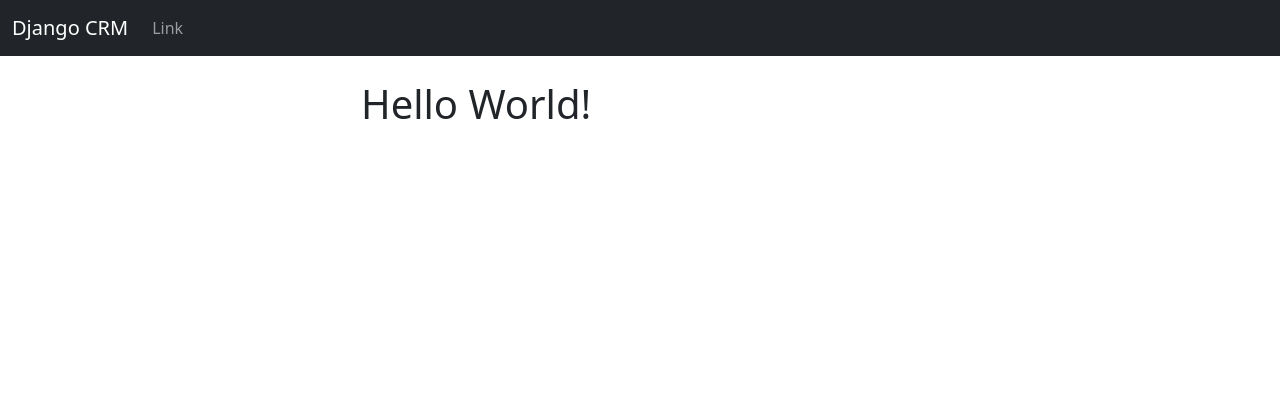
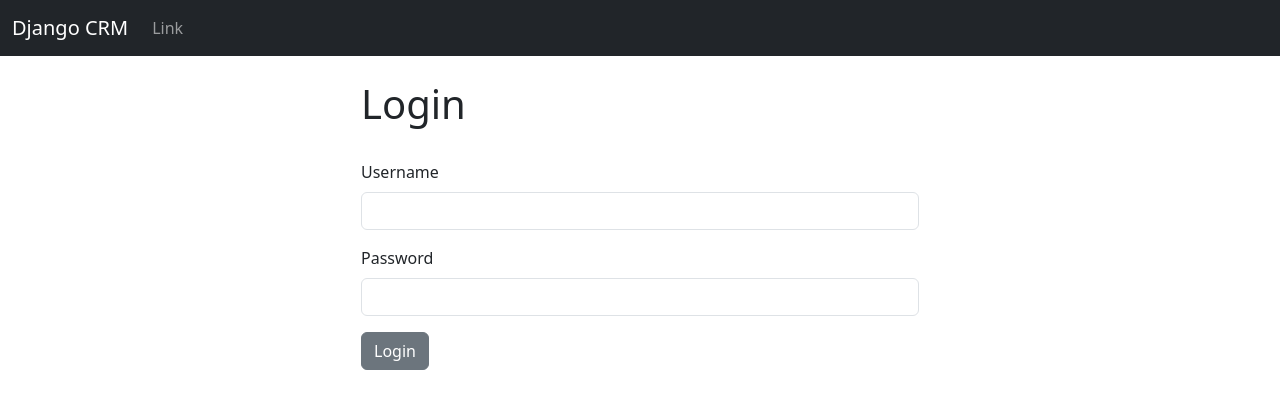
Before and after one commit to khalidmahamud/django, a Django app: page / in a window 1280 px wide. Shown: the top 409 px of the page. Run offline with Django 5.2, Linux system fonts and the light colour scheme.

Commit message:
added login

```diff
--- a/dcrm/dcrm/website/templates/base.html
+++ b/dcrm/dcrm/website/templates/base.html
@@ -7,10 +7,19 @@
     <link href="https://cdn.jsdelivr.net/npm/bootstrap@5.3.3/dist/css/bootstrap.min.css" rel="stylesheet" integrity="sha384-QWTKZyjpPEjISv5WaRU9OFeRpok6YctnYmDr5pNlyT2bRjXh0JMhjY6hW+ALEwIH" crossorigin="anonymous" />
   </head>
   <body>
-    {% include "navbar.html" %}
+    {% include 'navbar.html' %}
     <div class="container">
-      <br>
+      <br />
+      {% if messages %}
+        {% for message in messages %}
+          <div class="alert alert-warning alert-dismissible fade show" role="alert">
+            {{ message }}
+            <button type="button" class="btn-close" data-bs-dismiss="alert" aria-label="Close"></button>
+          </div>
+        {% endfor %}
+      {% endif %}
       {% block content %}
+
       {% endblock %}
     </div>
     <script src="https://cdn.jsdelivr.net/npm/bootstrap@5.3.3/dist/js/bootstrap.bundle.min.js" integrity="sha384-YvpcrYf0tY3lHB60NNkmXc5s9fDVZLESaAA55NDzOxhy9GkcIdslK1eN7N6jIeHz" crossorigin="anonymous"></script>
--- a/dcrm/dcrm/website/templates/home.html
+++ b/dcrm/dcrm/website/templates/home.html
@@ -1,7 +1,24 @@
-{% extends "base.html" %}
+{% extends 'base.html' %}
 
 {% block content %}
-  <div class="col-md-6 offset-md-3">
+  {% if user.is_authenticated %}
     <h1>Hello World!</h1>
-  </div>
+  {% else %}
+    <div class="col-md-6 offset-md-3">
+      <h1>Login</h1>
+      <br />
+      <form action="{% url 'home' %}" method="POST">
+        {% csrf_token %}
+        <div class="mb-3">
+          <label for="first_name" class="form-label">Username</label>
+          <input type="text" class="form-control" name="username" required />
+        </div>
+        <div class="mb-3">
+          <label for="password" class="form-label">Password</label>
+          <input type="password" class="form-control" name="password" required />
+        </div>
+        <button type="submit" class="btn btn-secondary">Login</button>
+      </form>
+    </div>
+  {% endif %}
 {% endblock %}
--- a/dcrm/dcrm/website/urls.py
+++ b/dcrm/dcrm/website/urls.py
@@ -3,6 +3,6 @@ from . import views
 
 urlpatterns = [
     path("", views.home, name="home"),
-    path("login/", views.login_user, name="login"),
+    # path("login/", views.login_user, name="login"),
     path("logout/", views.logout_user, name="logout"),
 ]
--- a/dcrm/dcrm/website/views.py
+++ b/dcrm/dcrm/website/views.py
@@ -1,4 +1,4 @@
-from django.shortcuts import render
+from django.shortcuts import redirect, render
 from django.contrib.auth import authenticate, login, logout
 from django.contrib import messages
 
@@ -6,11 +6,27 @@ from django.contrib import messages
 
 
 def home(request):
-    return render(request, "home.html", {})
+    # Check to see if logged in
+    if request.method == "POST":
+        username = request.POST["username"]
+        password = request.POST["password"]
+        # Authenticate
+        user = authenticate(
+            request, username=username, password=password
+        )
+        if user is not None:
+            login(request, user)
+            messages.success(request,"You Have Been Logged In!")
+            return redirect('home')
+        else:
+            messages.success(request, "There Was An Error Logging In, Please Try Again...")
+            return redirect('home')
+    else:
+        return render(request, "home.html", {})
 
 
-def login_user(request):
-    pass
+# def login_user(request):
+#     pass
 
 
 def logout_user(request):
```
